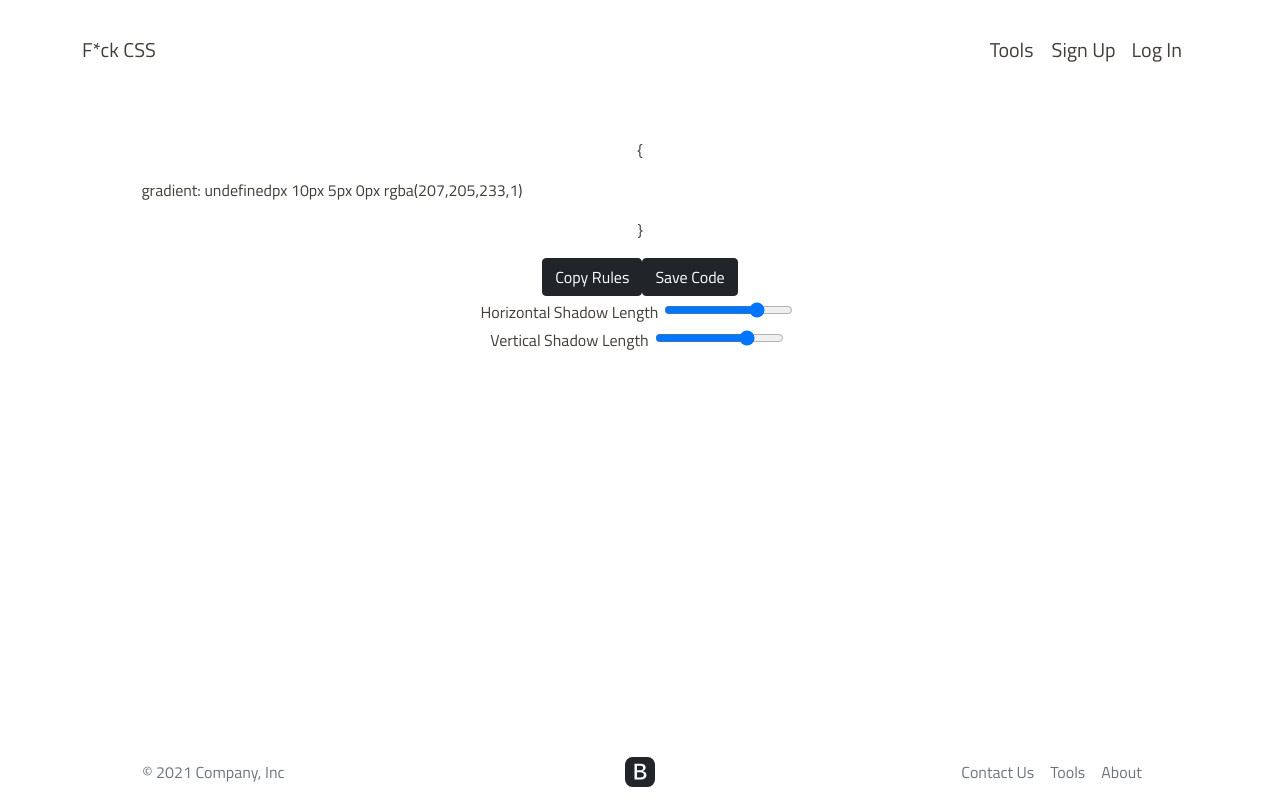
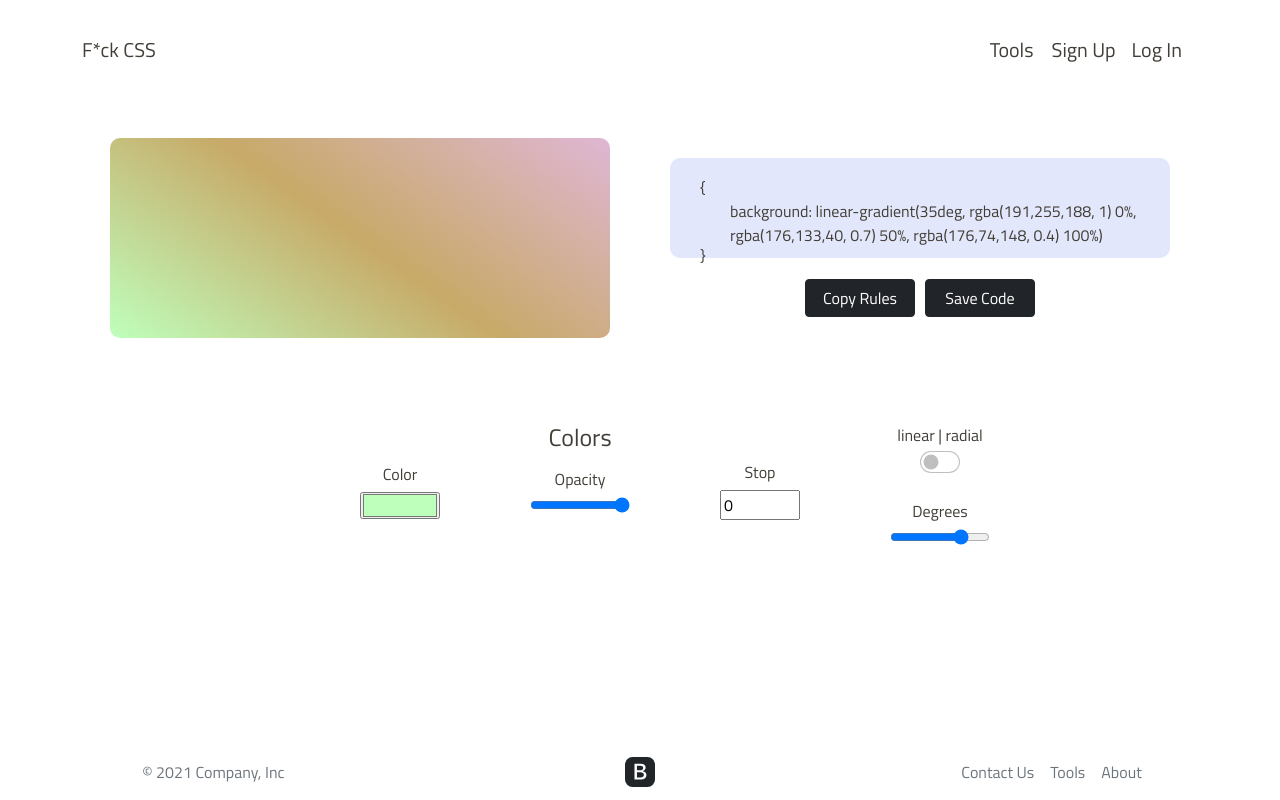
Before and after one commit to fck-css/web, a React (Create React App) app: page /gradient in a window 1280 px wide. Built offline with nearby package versions, Linux system fonts and the light colour scheme.

Commit message:
add inputs, css rules output and state object

```diff
--- a/src/views/Gradient/Gradient.jsx
+++ b/src/views/Gradient/Gradient.jsx
@@ -3,14 +3,13 @@ import { useAuthContext } from "../../contexts/AuthContext/AuthContext";
 import './Gradient.scss';
 
 const cssDefaultValues = {
-    type: 10,
-    verticalShadowLength: 10,
-    blurRadius: 5,
-    spreadRadius: 0,
-    shadowColor: '#CFCDE9',
-    opacity: 1,
-    backgroundColor: '#BFFFBC',
-    inset: false,
+    type: false,
+    degrees: 35,
+    colors: [
+        { color: '#BFFFBC', opacity: 1, stop: 0},
+        { color: '#b08528', opacity: 0.7, stop: 50},
+        { color: '#b04a94', opacity: 0.4, stop: 100}
+    ]
 }
 
 const Gradient = () => {
@@ -33,11 +32,11 @@ const Gradient = () => {
                 c= [c[0], c[0], c[1], c[1], c[2], c[2]];
             }
             c= '0x'+c.join('');
-            return 'rgba('+[(c>>16)&255, (c>>8)&255, c&255].join(',')+`,${cssRules.opacity})`;
+            return 'rgba('+[(c>>16)&255, (c>>8)&255, c&255];
         }
     }
 
-    const gradient = `${cssRules.horizontalShadowLength}px ${cssRules.verticalShadowLength}px ${cssRules.blurRadius}px ${cssRules.spreadRadius}px ${hexToRgbA(cssRules.shadowColor)} ${cssRules.inset ? 'inset' : ''}`;
+    const gradient = `${!cssRules.type ? 'linear-gradient' : 'radial-gradient'}(${cssRules.degrees}deg, ${cssRules.colors.map(el => ` ${hexToRgbA(el.color)}, ${el.opacity}) ${el.stop}%`)})`;
 
     const copyText = () => {
         navigator.clipboard.writeText(`background: ${gradient}`);
@@ -60,7 +59,7 @@ const Gradient = () => {
                     <div className='gradient-css-rules'>
                         <p> {`{`}</p>
                             <div className="code-text">
-                                <p>gradient: {gradient}</p>
+                                <p>background: {gradient}</p>
                             </div>
                         <p> {`}`}</p>
                     </div>
@@ -73,13 +72,30 @@ const Gradient = () => {
 
             <div className='gradient-input-group'>
                 <div className='gradient-input-group-1'>
-                    <div className='gradient-input'>
-                        <label htmlFor="horizontal-shadow-length">Horizontal Shadow Length</label>
-                        <input type="range" min="-100" max="100" id="horizontal-shadow-length" onChange={(e) => updateCssRules('horizontalShadowLength', e.target.value)} />
+                    <h4>Colors</h4>
+                    <div className="color-div">
+                        <div className='gradient-input'>
+                            <label htmlFor="color">Color</label>
+                            <input type="color" id="color" value={cssRules.colors[0].color} onChange={(e) => updateCssRules('horizontalShadowLength', e.target.value)} />
+                        </div>
+                        <div className='box-shadow-input'>
+                            <label htmlFor="color-opacity">Opacity</label>
+                            <input type="range" min="0" max="1" step="0.01" id="color-opacity" value={cssRules.colors[0].opacity} onChange={(e) => updateCssRules('opacity', e.target.value)} />
+                        </div>
+                        <div className='box-shadow-input'>
+                            <label htmlFor="color-stp">Stop</label>
+                            <input type="number" min="0" max="100" id="color-stop" value={cssRules.colors[0].stop} onChange={(e) => updateCssRules('opacity', e.target.value)} />
+                        </div>
+                    </div>
+                </div>
+                <div className='gradient-input-group-2'>
+                    <div className='box-shadow-input form-check form-switch'>
+                        <label htmlFor="type">linear | radial</label>
+                        <input className="form-check-input" type="checkbox" role="switch" id="type" onChange={(e) => updateCssRules('inset', !cssRules.type)} />
                     </div>
                     <div className='gradient-input'>
-                        <label htmlFor="vertical-shadow-length">Vertical Shadow Length</label>
-                        <input type="range" min="-100" max="100" id="vertical-shadow-length"  onChange={(e) => updateCssRules('verticalShadowLength', e.target.value)} />
+                        <label htmlFor="degrees">Degrees</label>
+                        <input type="range" min="-100" max="100" id="degrees"  onChange={(e) => updateCssRules('verticalShadowLength', e.target.value)} />
                     </div>
                 </div>
             </div>
--- a/src/views/Gradient/Gradient.scss
+++ b/src/views/Gradient/Gradient.scss
@@ -0,0 +1,140 @@
+@import '../../variables';
+
+.gradient-page {
+    display: flex;
+    flex-direction: column;
+    justify-content: center;
+    align-items: center;
+    margin-bottom: 160px;
+}
+
+/* BOX SHADOW RESULTS */
+
+.gradient-result {
+    display: flex;
+    justify-content: center;
+    align-items: center;
+    margin: 0 0 85px 0;
+    width: 65vw;
+}
+
+.gradient-css-rules-div {
+    width: 40vw;
+    height: 200px;
+    display: flex;
+    flex-direction: column;
+    justify-content: center;
+    align-items: center;
+}
+
+.gradient-element {
+    width: 40vw;
+    height: 200px;
+    margin-right: 60px;
+}
+
+.gradient-css-rules {
+    padding: 20px;
+    width: 500px;
+    height: 100px;
+    background-color: #E3E7FB;
+    margin: 20px auto 0 auto;
+    text-align: start;
+    border-radius: 10px;
+}
+
+.code-text {
+    margin-left: 40px;
+    width: 420px;
+}
+
+.gradient-css-rules > div > p, .gradient-css-rules > p {
+    margin: 0;
+}
+
+.gradient-css-rules > p {
+    margin-left: 10px;
+    margin-top: -3.5px;
+}
+
+.gradient-rectangle {
+    width: 500px;
+    height: 200px;
+    background-color: $light-green-color;
+    margin: 0 auto;
+    display: flex;
+    justify-content: center;
+    align-items: center;
+    border-radius: 10px;
+}
+
+/* BOX SHADOW BTNS */
+
+.gradient-btns {
+    width: 230px;
+    display: flex;
+    justify-content: space-between;
+    align-items: center;
+    height: 80px;
+}
+
+.gradient-btns button {
+    width: 110px;
+}
+
+/* BOX SHADOW INPUT GROUP */
+
+.gradient-input-group {
+    display: flex;
+    justify-content: space-evenly;
+    align-items: flex-start;
+    width: 50vw;
+    margin-right: 20px;
+}
+
+.gradient-input {
+    width: 180px;
+    display: flex;
+    flex-direction: column;
+    justify-content: center;
+    align-items: center;
+    margin-bottom: 20px;
+}
+
+.gradient-input label, .gradient-input input {
+    width: 250px;
+}
+
+.form-switch {
+    padding: 0;
+}
+
+.form-switch .form-check-input {
+    margin-left: 6px;
+    width: 40px;
+    height: 22px;
+}
+
+.form-switch .form-check-input:hover {
+    cursor: pointer;
+}
+
+.gradient-input-group-1 input[type=color], .gradient-input-group-1 input[type=number] {
+    width: 80px;
+}
+
+.gradient-input input[type=range] {
+    width: 100px;
+    background-color: $brown-color;
+    border-color: internal #5f584c !important;
+}
+
+.gradient-input input[type=range i] {
+    color: $brown-color;
+}
+
+.color-div {
+    display: flex;
+    justify-content: center;
+    align-items: center;
+}
```
